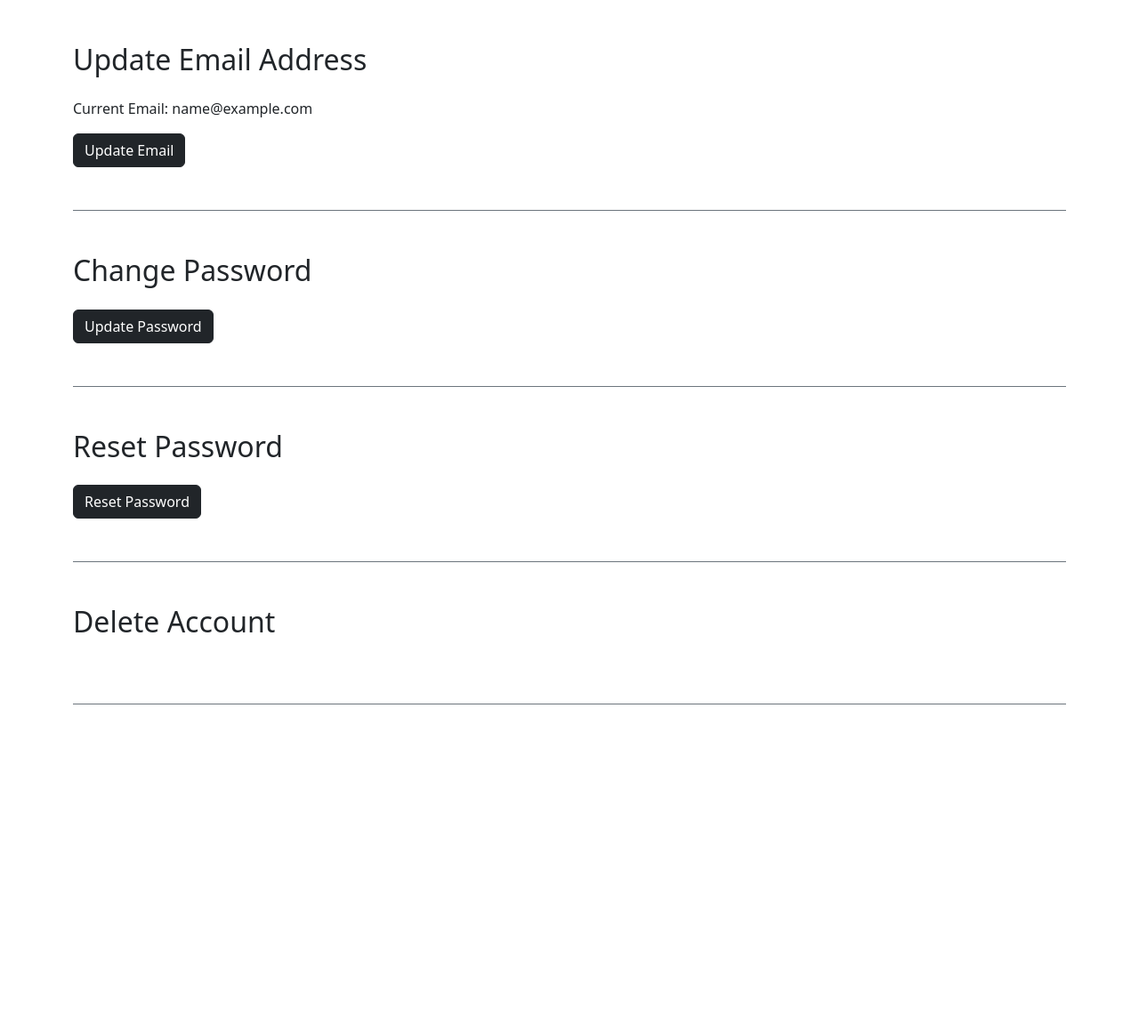
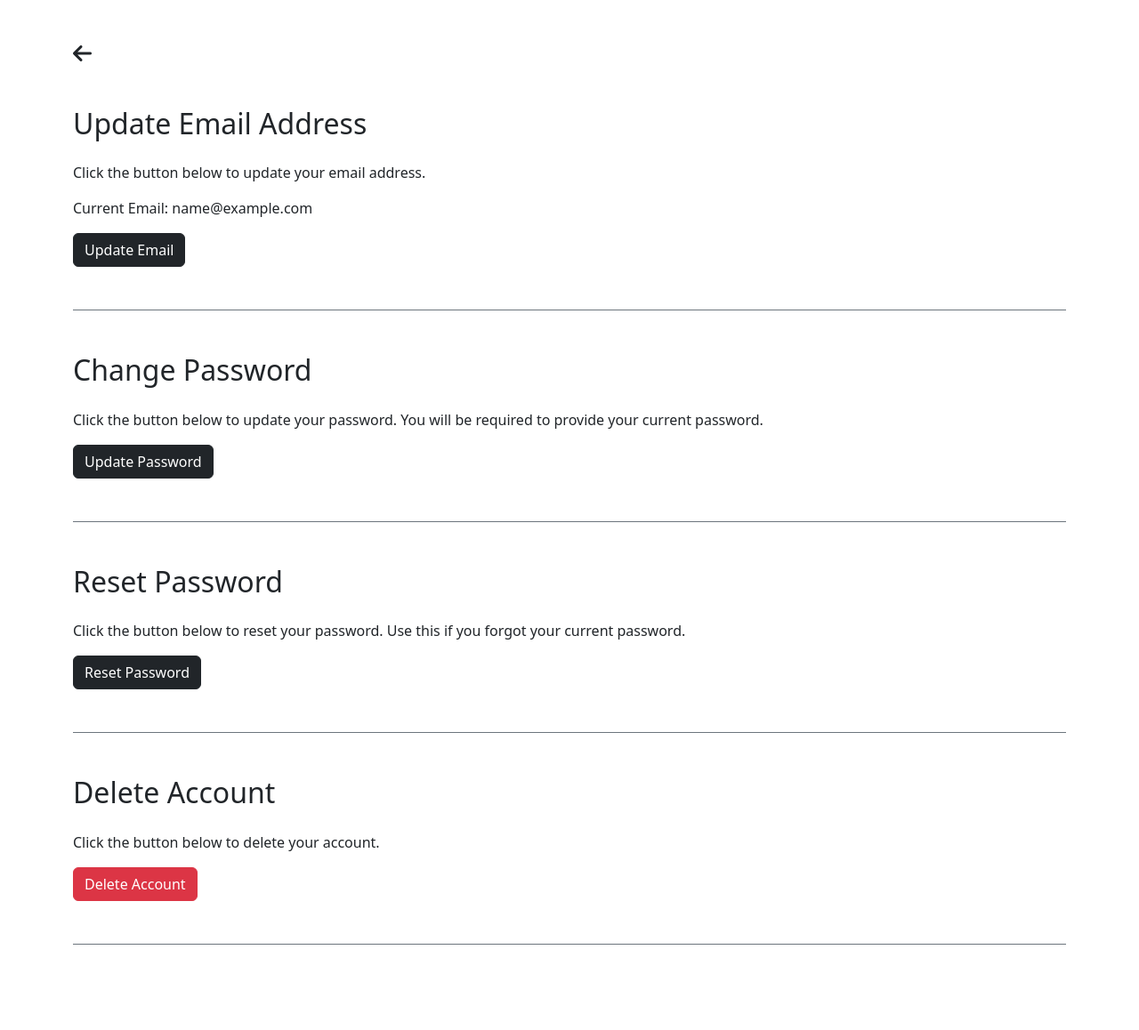
Before and after one commit to alextowe/nfl-picks-api, a Django app: template templates/base/settings.html in a window 1280 px wide. Shown: the part 56-1214 px from the top of the page at 89% size. Before the commit the page ends 848 px from the top, so only its background shows below. Run offline with Django 4.2, Linux system fonts and the light colour scheme; the template is opened without the code that fills it, so the values that code supplies are empty; the visitor is signed in with stand-in values (Sample User, id 1); some libraries are stand-ins or nearby versions.

Commit message:
/forgot to add changes on last commit

```diff
--- a/templates/base.html
+++ b/templates/base.html
@@ -13,6 +13,8 @@
 	</head>
 	<body
         {% include 'partials/_navbar.html' %}
+        {% include 'partials/_navigation.html' %}
+        {% include 'partials/_messages.html' %}
 		{% block content %} {% endblock %}
 
 		<!-- Scripts -->
--- a/templates/base/settings.html
+++ b/templates/base/settings.html
@@ -5,7 +5,8 @@
 {% block title %} | Settings {% endblock%}
 
 {% block content %}
-<section id="settings" class="py-5">
+<!--Settings Section -->
+<section id="settings" class="my-5">
     <div class="container">
         <div class="row">
             <div class="col-md-12">
@@ -13,19 +14,24 @@
                     <ul class="list-group list-group-flush">
                         <li class="list-group-item mb-5 p-0 pb-5 border-bottom border-secondary">
                             <h2 class="mb-4">Update Email Address</h2>
+                            <p>Click the button below to update your email address.</p>
                             <p>Current Email: {{ user.email }}</p>
                             <a class="btn btn-dark"href="{% url 'update-email' user.username %}">Update Email</a>
                         </li>
                         <li class="list-group-item mb-5 p-0 pb-5 border-bottom border-secondary">
                             <h2 class="mb-4">Change Password</h2>
+                            <p>Click the button below to update your password. You will be required to provide your current password.</p>
                             <a class="btn btn-dark"href="{% url 'update-password' user.username %}">Update Password</a>
                         </li>
                         <li class="list-group-item mb-5 p-0 pb-5 border-bottom border-secondary">
                             <h2 class="mb-4">Reset Password</h2>
+                            <p>Click the button below to reset your password. Use this if you forgot your current password.</p>
                             <a class="btn btn-dark"href="{% url 'reset-password-request' user.username %}">Reset Password</a>
                         </li>
                         <li class="list-group-item mb-5 p-0 pb-5 border-bottom border-secondary">
                             <h2 class="mb-4">Delete Account</h2>
+                            <p>Click the button below to delete your account.</p>
+                            <a class="btn btn-danger"href="{% url 'delete-account' user.username %}">Delete Account</a>
                         </li>
                     </ul>
                 {% else %}
--- a/templates/base/single_form.html
+++ b/templates/base/single_form.html
@@ -11,7 +11,7 @@
 		<div class="row">
 			<div class="col-lg-4 offset-lg-4">
                 <h2 class="mb-4">{{ title }}</h2>
-                    {% include 'partials/_alerts.html' %}
+                <p>{{ prompt }}<p>
                 {% crispy form %}
             </div>
 		</div>
--- /dev/null
+++ b/templates/partials/_messages.html
@@ -0,0 +1,25 @@
+{% if messages %}
+    <section id="messages" class="my-5">
+	    <div class="container">
+		    <div class="row">
+			    <div class="col-md-12">
+    	            {% for message in messages %}
+                        <div class="alert alert-{{ message.tags }} alert-dismissable" role="alert">
+                            <button type="button" class="btn" data-dismiss="alert">
+                                <span aria-hidden="True">&times;</span>
+                            </button>
+                            <strong>
+                                {% if message.level == DEFAULT_MESSAGE_LEVELS.ERROR %}
+                                    Error:
+                                {% else %}
+                                    {{ message.tags|title }}:
+                                {% endif %}
+                            </strong>
+                            {{ message }}
+		                </div>
+	                {% endfor %}
+		        </div>
+		    </div>
+        </div>
+    </section>
+{% endif %}
--- /dev/null
+++ b/templates/partials/_navigation.html
@@ -0,0 +1,13 @@
+{% if '/' != request.path %}
+    <section id="navigation" class="my-5">
+	    <div class="container">
+		    <div class="row">
+			    <div class="col-md-12">
+		            <a href="{{request.META.HTTP_REFERER|escape}}">
+                        <i class="fa-solid fa-arrow-left fa-xl text-dark"></i>
+                    </a>
+                </div>
+		    </div>
+        </div>
+    </section>
+{% endif %}
```
Also changed, not shown: templates/base/messages.html (deleted, +0 -17 lines), templates/partials/_alerts.html (deleted, +0 -15 lines). Lines whose indentation alone changed are shown as unchanged.
